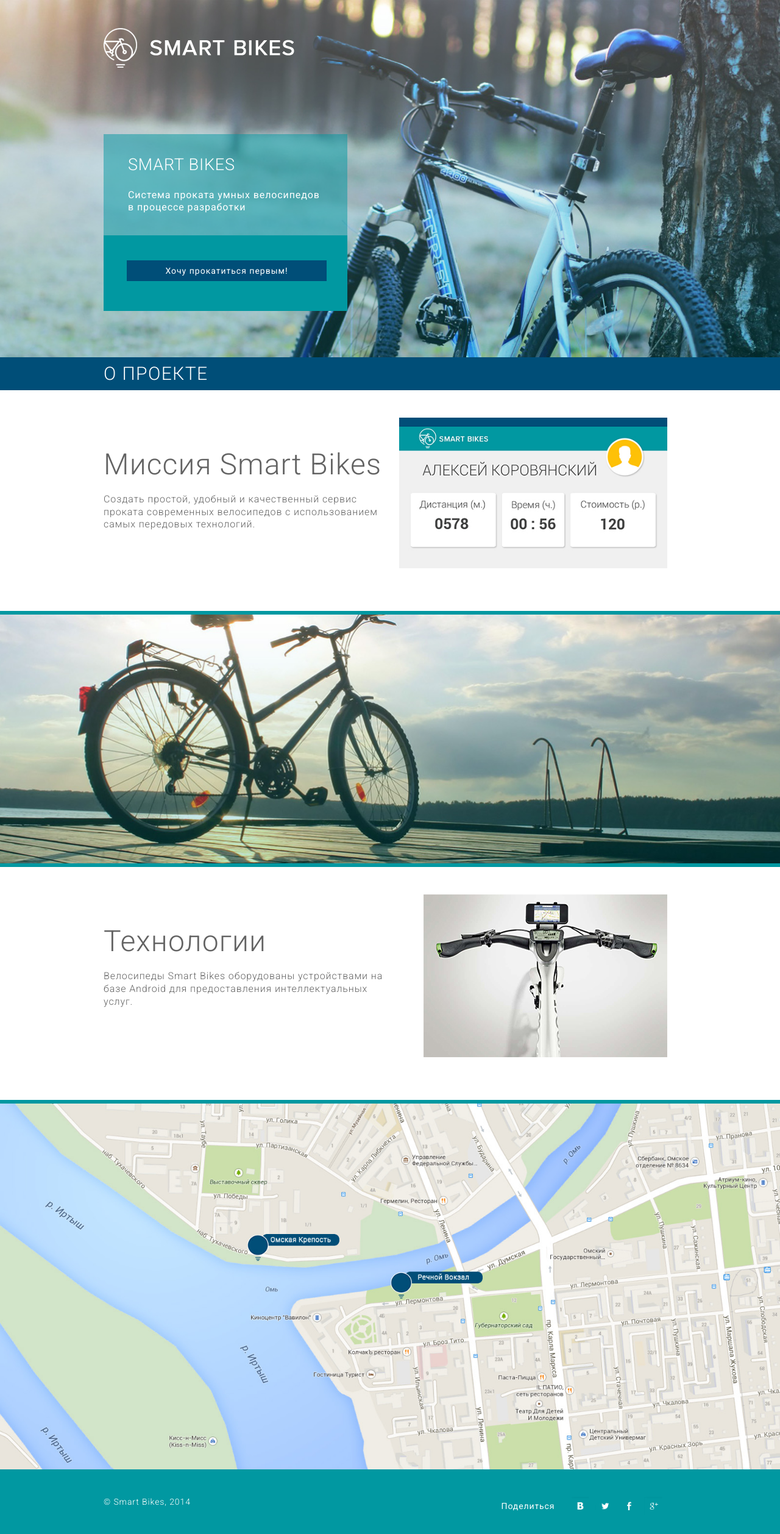
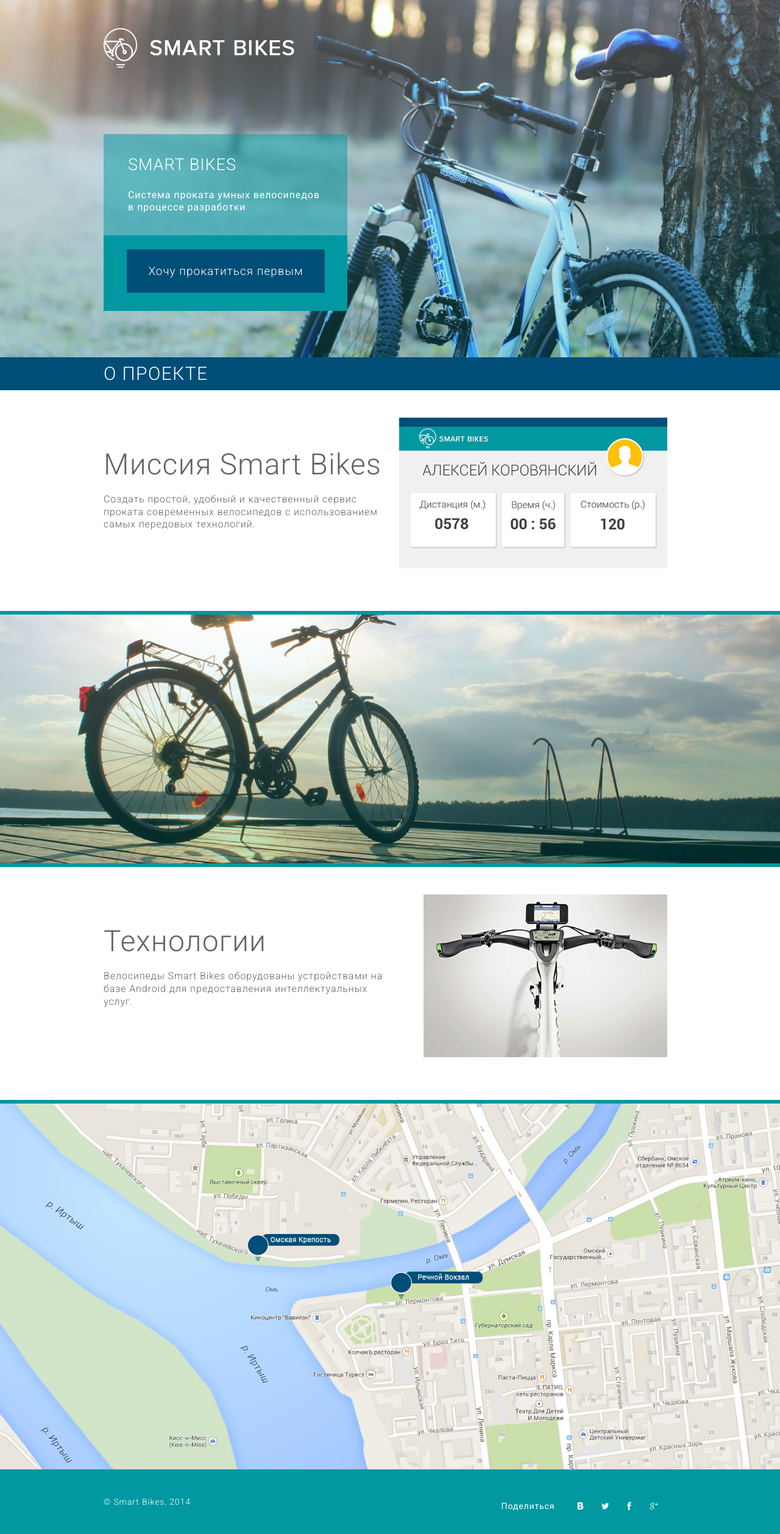
Before and after one commit to blan4/SmartBikesLanding, a Jekyll site: the page built from index.html, in a window 1280 px wide. Shown: the whole page at 61% size. Built offline with Jekyll 4.4.1, drawn with Linux system fonts in a browser that asks for light colours; nearby versions of some CDN libraries.

Commit message:
fix button and form

```diff
--- a/_includes/subscription.html
+++ b/_includes/subscription.html
@@ -1,7 +1,7 @@
 <div class="section">
   <div class="raw">
     <div class="sub-content">
-      <div class="content extra-margin">
+      <div class="content extra-margin small-no-margin">
         <div class="subscription">
           <div class="description">
             <div class="text">
@@ -10,7 +10,7 @@
             </div>
             <div class="subscription-form">
               <div class="text-aligned">
-                <a href="{{ site.form_url }}" class="btn btn-big" target="_blank">Хочу прокатиться первым!</a>
+                <a href="{{ site.form_url }}" class="btn btn-big" target="_blank">Хочу прокатиться первым</a>
               </div>
             </div>
           </div>
--- a/css/app.scss
+++ b/css/app.scss
@@ -4,14 +4,14 @@
 $color-1: #004e78;
 $min-width: 1150px;
 $x-min-width: 940px;
-$xs-min-width: 500px;
+$xs-min-width: 470px;
 
 h1 {
   font-family: Roboto;
   font-weight: 300;
   text-transform: uppercase;
   font-size: 27px;
-  letter-spacing: 0.8px;
+  letter-spacing: 1px;
   -webkit-font-smoothing: subpixel-antialiased;
 }
 
@@ -55,9 +55,6 @@
 .subscription {
   width: 400px;
   margin-top: 220px;
-}
-
-.subscription {
   .description {
     background-color: rgba(1,152,161,0.5);
   }
@@ -72,9 +69,19 @@
   }
   .text-aligned {
     margin-left: 38px;
-    margin-right: 34px;
-    padding-top: 41px;
-    padding-bottom: 49px;
+    margin-right: 37px;
+    padding-top: 23px;
+    padding-bottom: 30px;
+  }
+}
+
+@media only screen and (max-width: $xs-min-width) {
+  .subscription {
+    width: 100%;
+  }
+  .small-no-margin {
+    margin-left: 0 !important;
+    margin-right: 0 !important;
   }
 }
 
@@ -98,9 +105,10 @@
 }
 
 .btn-big {
-  padding-top: 6px;
-  padding-bottom: 6px;
-  font-size: 14px;
+  padding-top: 21px;
+  padding-bottom: 21px;
+  font-size: 19px;
+  font-weight: 300;
   font-family: Roboto;
   width: 100% !important;
   letter-spacing: 1px;
@@ -281,6 +289,17 @@
     }
   }
 }
+@media only screen and (max-width: $xs-min-width) {
+  .site-footer {
+    .copyright {
+      display: block;
+    }
+    .likesBox {
+      display: block;
+    }
+  }
+}
+
 .text-block {
   margin-top: 31px;
   margin-bottom: 31px;
```
